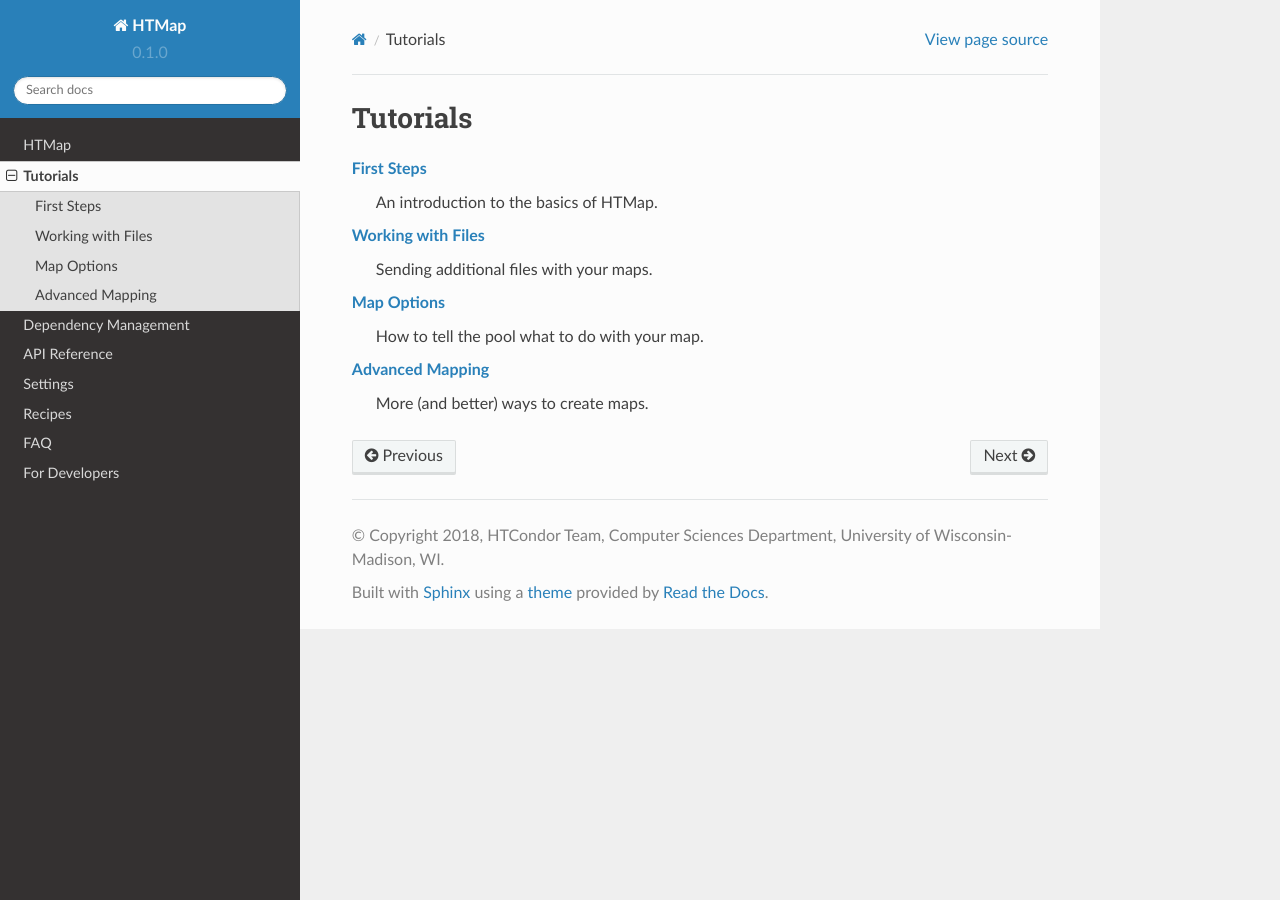
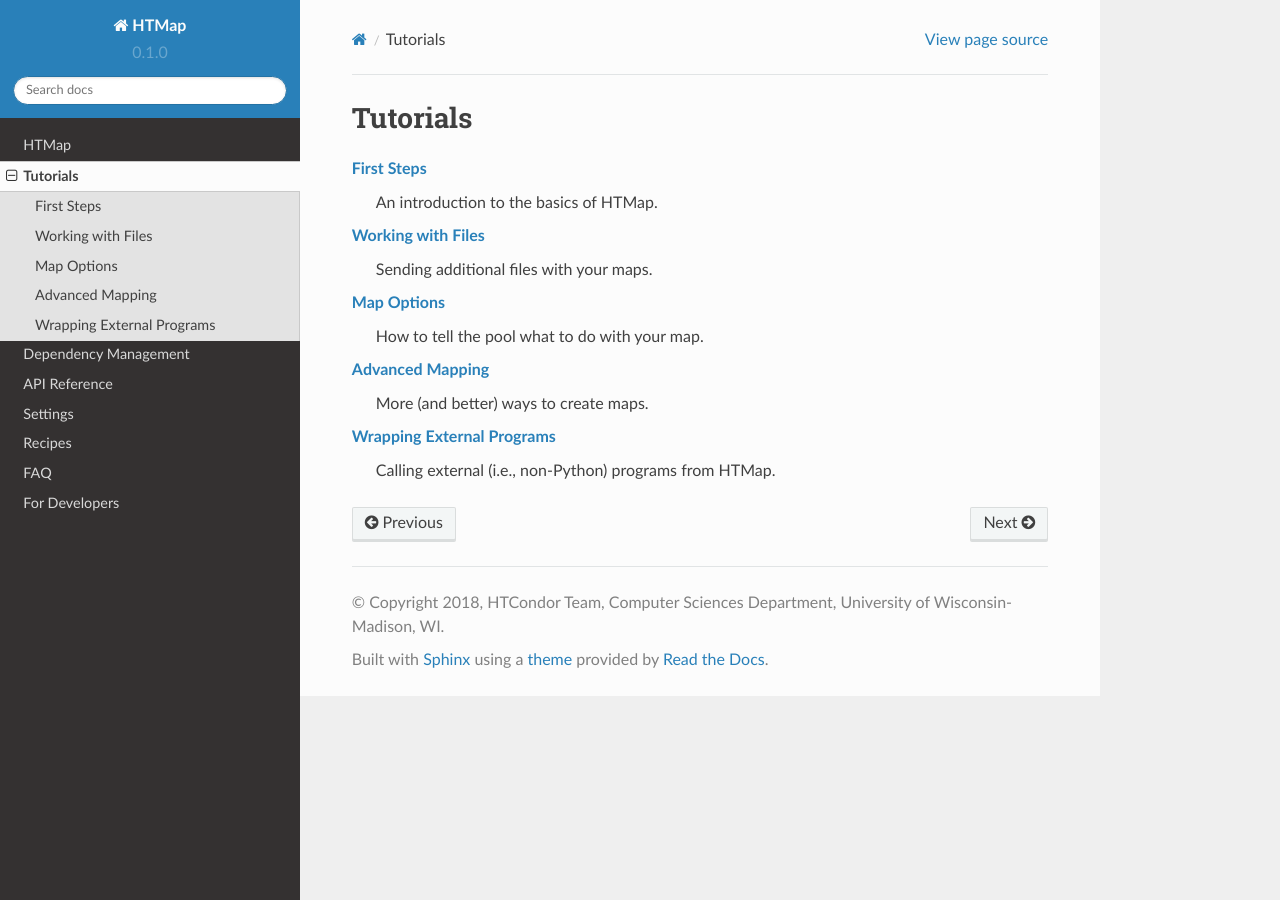
Before and after one commit to htcondor/htmap, a Sphinx documentation site: the page built from docs/source/tutorials.rst, in a window 1280 px wide. Built offline with Sphinx 7.4.7 and the Read the Docs theme 2.0.0, drawn with Linux system fonts in a browser that asks for light colours; the version number is read from the project's files by our own code.

Commit message:
expanded and reorganized tutorials

```diff
--- a/docs/source/devs/env.rst
+++ b/docs/source/devs/env.rst
@@ -70,7 +70,7 @@ Docker
 
 For ``docker`` delivery, you need to make sure that your pool can host Docker jobs.
 If you're starting from scratch, this will probably involve `installing Docker <https://docs.docker.com/install/#supported-platforms>`_.
-Then set up HTCondor for Docker integration as described in the `HTCondor manual's administrators section <http://research.cs.wisc.edu/htcondor/manual/>`_.
+Then set up HTCondor for Docker integration as described `in the HTCondor manual <http://research.cs.wisc.edu/htcondor/manual/current/3_16Setting_Up.html#SECTION004162000000000000000>`_.
 
 Running the Tests
 -----------------
--- a/docs/source/tutorials.rst
+++ b/docs/source/tutorials.rst
@@ -1,24 +1,28 @@
 Tutorials
 =========
 
-:doc:`tutorials/firststeps`
+:doc:`tutorials/first-steps`
    An introduction to the basics of HTMap.
 
-:doc:`tutorials/files`
+:doc:`tutorials/working-with-files`
    Sending additional files with your maps.
 
-:doc:`tutorials/mapoptions`
+:doc:`tutorials/map-options`
    How to tell the pool what to do with your map.
 
-:doc:`tutorials/advancedmapping`
+:doc:`tutorials/advanced-mapping`
    More (and better) ways to create maps.
+
+:doc:`tutorials/external-programs`
+   Calling external (i.e., non-Python) programs from HTMap.
 
 
 .. toctree::
    :maxdepth: 2
    :hidden:
 
-   tutorials/firststeps
-   tutorials/files
-   tutorials/mapoptions
-   tutorials/advancedmapping
+   tutorials/first-steps
+   tutorials/working-with-files
+   tutorials/map-options
+   tutorials/advanced-mapping
+   tutorials/external-programs
--- a/docs/source/tutorials/files.rst
+++ /dev/null
@@ -1,5 +0,0 @@
-Working with Files
-==================
-
-Sometimes your maps will have extra input that would be inconvenient to move into Python.
-This input is often in the form of external data files that need to be analyzed or compared.
--- a/docs/source/tutorials/mapoptions.rst
+++ /dev/null
@@ -1,2 +0,0 @@
-Map Options
-===========
```
Also changed, not shown: docs/source/recipes.rst (+0 -60 lines), docs/source/tutorials/advanced-mapping.rst (added, +94 -0 lines), docs/source/tutorials/advancedmapping.rst (deleted, +0 -28 lines), docs/source/tutorials/external-programs.rst (added, +63 -0 lines), docs/source/tutorials/first-steps.rst (renamed from docs/source/tutorials/firststeps.rst, +9 -0 lines), docs/source/tutorials/map-options.rst (added, +14 -0 lines), docs/source/tutorials/working-with-files.rst (added, +14 -0 lines), 1 other file.
